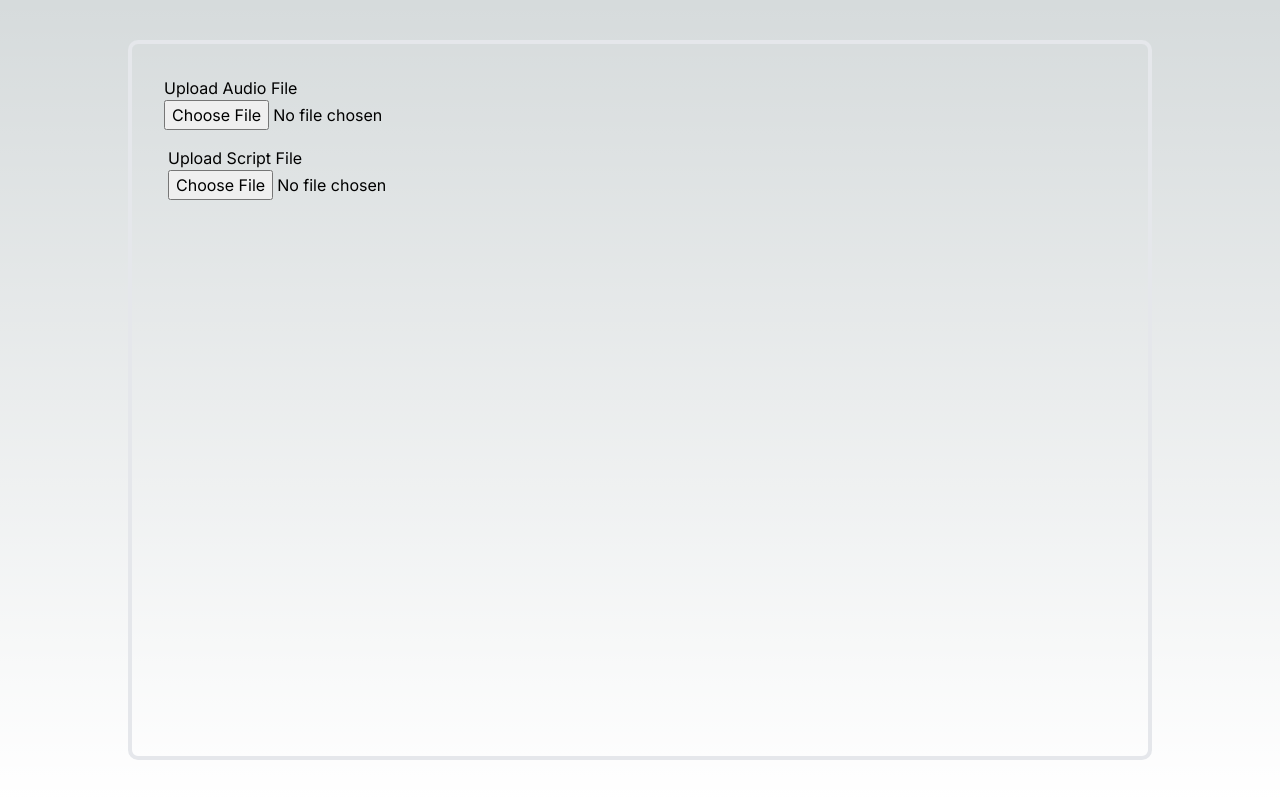
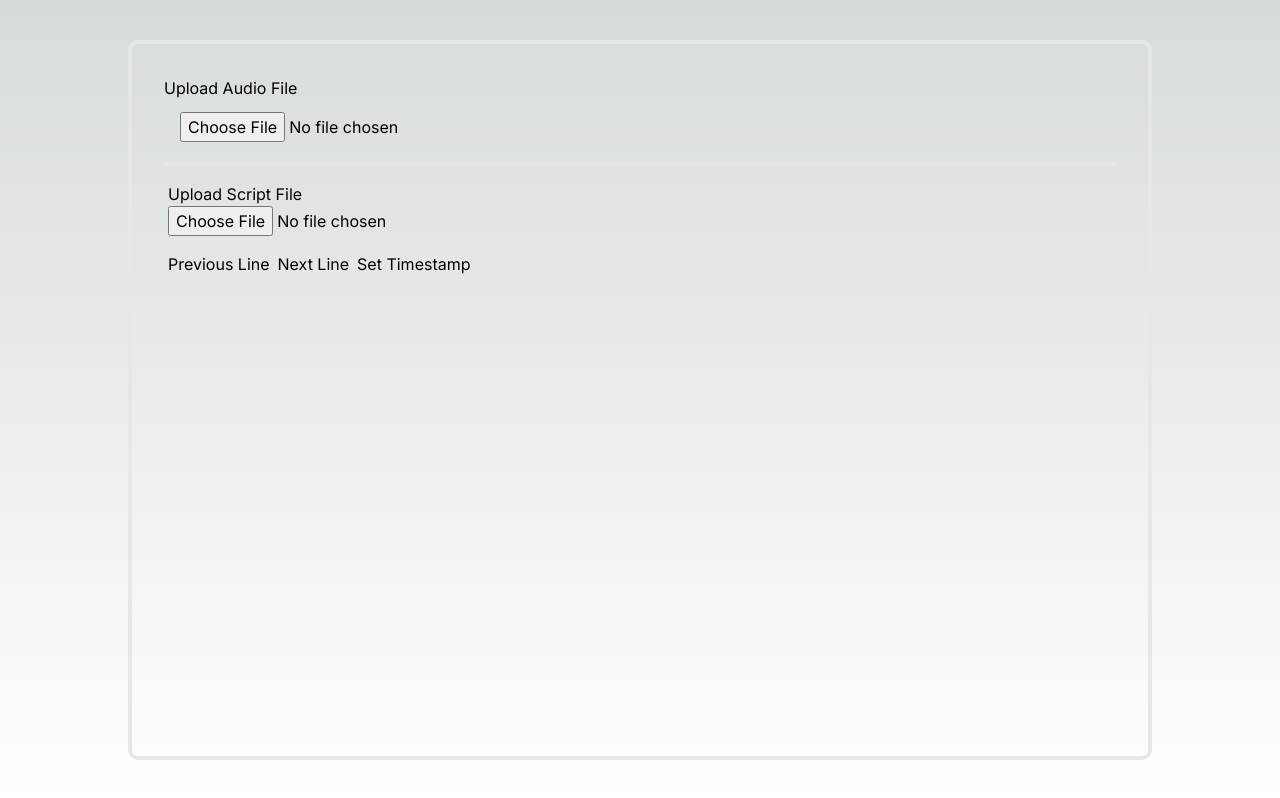
Before and after one commit to blncmusa/line-sync, a Next.js app: page / in a window 1280 px wide. Built offline with nearby package versions, Linux system fonts and the light colour scheme.

Commit message:
working on timestamps. added states. lifted audio ref and current time states to zustand store.

```diff
--- a/src/app/components/AudioPlayer.tsx
+++ b/src/app/components/AudioPlayer.tsx
@@ -1,17 +1,21 @@
-import React, { useState, useRef } from "react";
+// components/AudioPlayer.tsx
+import React, { useState, useRef, useEffect } from "react";
 import { faPlay, faPause, faBackward, faForward } from "@fortawesome/free-solid-svg-icons";
 import { FontAwesomeIcon } from "@fortawesome/react-fontawesome";
 import { useStore } from "../../store/useStore";
 
 const AudioPlayer: React.FC = () => {
-  const { audioFile, setAudioFile } = useStore();
+  const { audioFile, setAudioFile, setCurrentTime, setAudioRef } = useStore();
   const [isPlaying, setIsPlaying] = useState(false);
   const [playbackRate, setPlaybackRate] = useState(1);
-  const [currentTime, setCurrentTime] = useState(0);
+  const [currentTime, setCurrentTimeLocal] = useState(0);
   const [duration, setDuration] = useState(0);
 
   const audioRef = useRef<HTMLAudioElement>(null);
 
+  useEffect(() => {
+    setAudioRef(audioRef);
+  }, [setAudioRef]);
 
   const handleAudioUpload = (event: React.ChangeEvent<HTMLInputElement>) => {
     const file = event.target.files?.[0];
@@ -46,6 +50,7 @@ const AudioPlayer: React.FC = () => {
 
   const handleTimeUpdate = () => {
     if (audioRef.current) {
+      setCurrentTimeLocal(audioRef.current.currentTime);
       setCurrentTime(audioRef.current.currentTime);
     }
   };
@@ -56,14 +61,15 @@ const AudioPlayer: React.FC = () => {
     }
   };
 
-  if(!audioFile) return (
-    <div>
-      <h1>Upload Audio File</h1>
-      <input type="file" accept="audio/*" onChange={handleAudioUpload} />
-    </div>
-  )
+  if (!audioFile)
+    return (
+      <div className="flex w-full justify-center items-start space-x-4 border-b-4 pb-5 flex-col gap-3">
+        <h1>Upload Audio File</h1>
+        <input type="file" accept="audio/*" onChange={handleAudioUpload} />
+      </div>
+    );
 
- return (
+  return (
     <div className="flex w-full items-center space-x-4 border-b-4 pb-5">
       <audio
         ref={audioRef}
--- a/src/app/components/Script.tsx
+++ b/src/app/components/Script.tsx
@@ -1,16 +1,32 @@
+// components/Script.tsx
 import React from "react";
 import { useStore } from "../../store/useStore";
-import { isArabic } from "../../utils/isArabic"
+import { isArabic } from "../../utils/isArabic";
 
 const Script: React.FC = () => {
-  const { scriptFile, setScriptFile, scriptContent, setScriptContent } = useStore();
+  const {
+    scriptFile,
+    setScriptFile,
+    scriptContent,
+    setScriptContent,
+    lines,
+    setLines,
+    currentLineIndex,
+    setCurrentLineIndex,
+    setTimeStampForCurrentLine,
+    audioRef,
+    currentTime
+  } = useStore();
 
   const handleScriptUpload = (event: React.ChangeEvent<HTMLInputElement>) => {
     const file = event.target.files?.[0];
     if (file) {
       const reader = new FileReader();
       reader.onload = (event) => {
-        setScriptContent(event.target?.result as string);
+        const content = event.target?.result as string;
+        setScriptContent(content);
+        const splitContent = splitTextIntoLines(content, 8);
+        setLines(splitContent.map((line) => ({ text: line, timestamp: null })));
       };
       reader.readAsText(file);
       setScriptFile(file);
@@ -20,13 +36,23 @@ const Script: React.FC = () => {
   const splitTextIntoLines = (text: string, wordsPerLine: number) => {
     const words = text.split(" ");
     const lines = [];
-    for (let i = 0; i < words.length; i += wordsPerLine){
-        lines.push(words.slice(i, i + wordsPerLine).join(" "));
+    for (let i = 0; i < words.length; i += wordsPerLine) {
+      lines.push(words.slice(i, i + wordsPerLine).join(" "));
     }
     return lines;
-  }
+  };
 
-  const lines = scriptContent ? splitTextIntoLines(scriptContent, 8) : [];
+  const handleNextLine = () => {
+    setCurrentLineIndex(currentLineIndex + 1);
+  };
+
+  const handlePreviousLine = () => {
+    setCurrentLineIndex(currentLineIndex - 1);
+  };
+
+  const handleSetTimestamp = (timestamp: number) => {
+    setTimeStampForCurrentLine(timestamp);
+  };
 
   return (
     <div>
@@ -38,11 +64,27 @@ const Script: React.FC = () => {
       )}
       {scriptFile && (
         <div className={`${isArabic(scriptContent || "") ? "text-right" : "text-left"}`}>
-            { lines.map((line, index) => {
-                return <p key={index} className="lines">{line}</p>;
-            })}
+          {lines.map((line, index) => (
+            <p
+              key={index}
+              className={`lines ${index === currentLineIndex ? "bg-blue-200" : ""}`}
+            >
+              {line.text}
+            </p>
+          ))}
         </div>
       )}
+          <div className="flex gap-2 mt-4">
+            <button onClick={handlePreviousLine} disabled={currentLineIndex === 0}>
+              Previous Line
+            </button>
+            <button onClick={handleNextLine} disabled={currentLineIndex === lines.length - 1}>
+              Next Line
+            </button>
+            <button onClick={() => handleSetTimestamp(audioRef?.current?.currentTime ?? 0)}>
+              Set Timestamp
+            </button>
+          </div>
     </div>
   );
 };
--- a/src/store/useStore.ts
+++ b/src/store/useStore.ts
@@ -1,19 +1,50 @@
 import { create } from 'zustand';
+import React from 'react';
 
+interface Line {
+    text: string;
+    timestamp: number | null
+}
 interface AudioState {
     audioFile: string | null;
     scriptFile: File | null;
     scriptContent: string | null;
+    lines: Line[];
+    currentLineIndex: number;
+    audioRef: React.RefObject<HTMLAudioElement> | null;
+    currentTime: number;
+    setLines: (lines: Line[]) => void;
+    setCurrentLineIndex: (currentLineIndex: number) => void;
+    setTimeStampForCurrentLine: (timestamp: number) => void;
     setAudioFile: (audioFile: string | null) => void;
+    setCurrentTime: (currentTime: number) => void;
+    setAudioRef: (audioRef: React.RefObject<HTMLAudioElement>) => void;
     setScriptFile: (scriptFile: File | null) => void;
     setScriptContent: (scriptContent: string | null) => void;
 }
+
 
 export const useStore = create<AudioState>((set) => ({
     audioFile: null,
     scriptFile: null,
     scriptContent: null,
+    lines: [],
+    currentLineIndex: 0,
+    audioRef: null,
+    currentTime: 0,
+    setAudioRef: (audioRef) => set({ audioRef }),
+    setCurrentTime: (currentTime) => set({ currentTime }),
     setAudioFile: (audioFile) => set({ audioFile }),
     setScriptFile: (scriptFile) => set({ scriptFile }),
     setScriptContent: (scriptContent) => set({ scriptContent }),
+    setLines: (lines) => set({ lines }),
+    setCurrentLineIndex: (currentLineIndex) => set({ currentLineIndex }),
+    setTimeStampForCurrentLine: (timestamp) => set((state) => {
+        const updatedLines = [...state.lines];
+        updatedLines[state.currentLineIndex] = {
+            ...updatedLines[state.currentLineIndex],
+            timestamp
+        };
+        return { lines: updatedLines };
+    })
 }));
```
